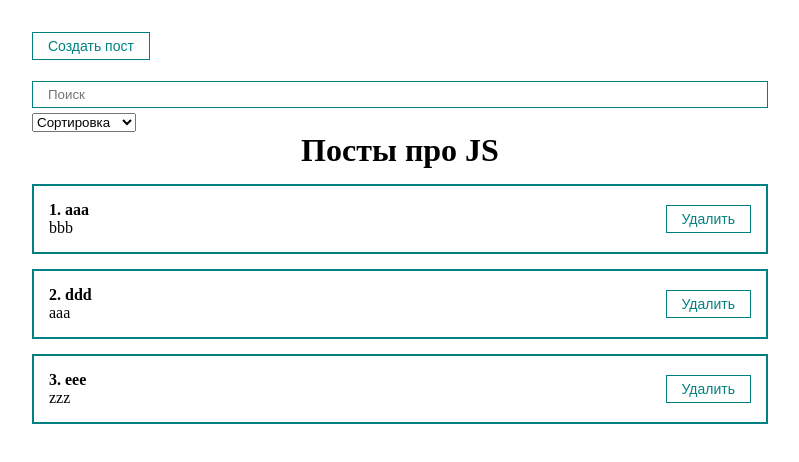
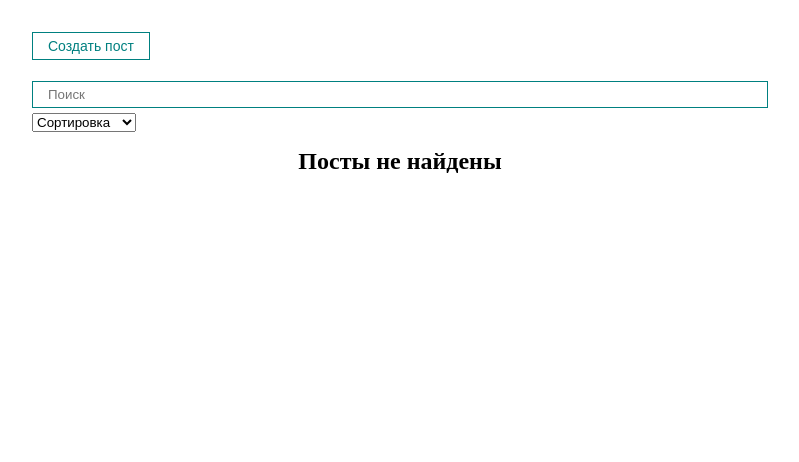
Before and after one commit to EvgenyMinin/React_Basic_2021, a React (Create React App) app: page / in a window 1280 px wide. Shown: the top 462 px of the page, without its empty margins (240-1039 px from the left). Built offline with nearby package versions, Linux system fonts and the light colour scheme.

Commit message:
added custom hooks

```diff
--- a/src/App.tsx
+++ b/src/App.tsx
@@ -1,34 +1,16 @@
-import React, { useMemo, useState } from 'react';
+import React, { useState } from 'react';
 
 import { Button, Modal, PostFilter, PostForm, PostList } from './components';
+import { usePosts } from './hooks';
 import { Filter, Post } from './models';
 
 import './styles/App.css';
 
 const App = () => {
-  const [posts, setPosts] = useState<Post[]>([
-    { id: 1, title: 'aaa', body: 'bbb' },
-    { id: 2, title: 'ddd', body: 'aaa' },
-    { id: 3, title: 'eee', body: 'zzz' },
-  ]);
+  const [posts, setPosts] = useState<Post[]>([]);
   const [filter, setFilter] = useState<Filter>({ sort: '', query: '' });
   const [visible, setVisible] = useState<boolean>(false);
-
-  const sortedPost = useMemo(() => {
-    return filter.sort
-      ? [...posts].sort((a, b) =>
-          a[filter.sort as keyof Omit<Post, 'id'>].localeCompare(
-            b[filter.sort as keyof Omit<Post, 'id'>]
-          )
-        )
-      : posts;
-  }, [filter.sort, posts]);
-
-  const sortedAndSearchedPosts = useMemo(() => {
-    return sortedPost.filter(post =>
-      post.title.toLowerCase().includes(filter.query.toLowerCase())
-    );
-  }, [filter.query, sortedPost]);
+  const sortedAndSearchedPosts = usePosts(posts, filter.sort, filter.query);
 
   const createPostHandler = (newPost: Post) => {
     setPosts([...posts, newPost]);
--- /dev/null
+++ b/src/hooks/index.ts
@@ -0,0 +1 @@
+export * from './usePosts';
--- /dev/null
+++ b/src/hooks/usePosts.ts
@@ -0,0 +1,29 @@
+import { useMemo } from 'react';
+
+import { Post } from '../models';
+
+export const useSortedPost = (posts: Post[], sort: string) => {
+  const sortedPost = useMemo(() => {
+    return sort
+      ? [...posts].sort((a, b) =>
+          a[sort as keyof Omit<Post, 'id'>].localeCompare(
+            b[sort as keyof Omit<Post, 'id'>]
+          )
+        )
+      : posts;
+  }, [sort, posts]);
+
+  return sortedPost;
+};
+
+export const usePosts = (posts: Post[], sort: string, query: string) => {
+  const sortedPosts = useSortedPost(posts, sort);
+
+  const sortedAndSearchedPosts = useMemo(() => {
+    return sortedPosts.filter(post =>
+      post.title.toLowerCase().includes(query.toLowerCase())
+    );
+  }, [query, sortedPosts]);
+
+  return sortedAndSearchedPosts;
+};
```
